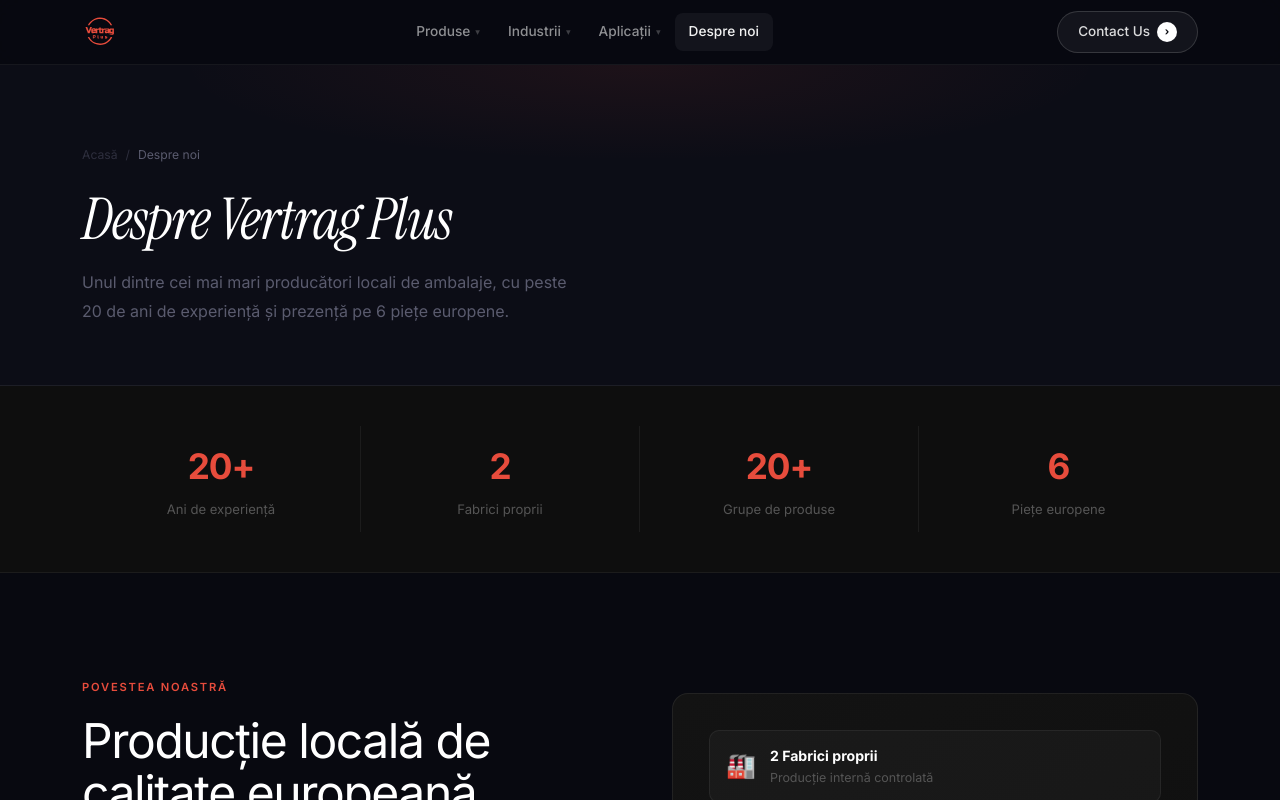
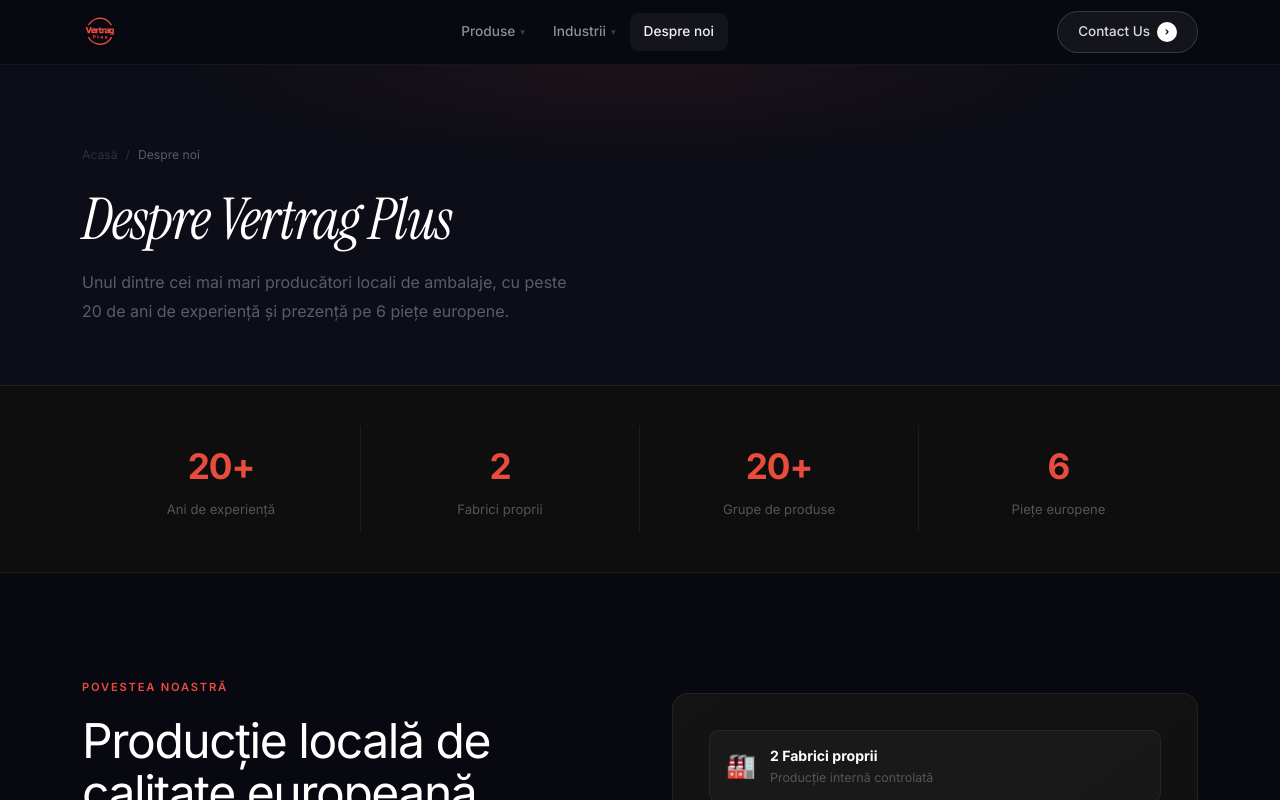
Before and after one commit to nelu11221/vertrag, a React (Create React App) app: page /despre in a window 1280 px wide. Shown: the top 800 px of the page. Built offline with nearby package versions, Linux system fonts and the light colour scheme.

Commit message:
Ready for deployment

```diff
--- a/src/App.js
+++ b/src/App.js
@@ -7,7 +7,6 @@ import ScrollToTop from './components/ScrollToTop';
 import Home from './pages/Home';
 import Produse from './pages/Produse';
 import Industrii from './pages/Industrii';
-import Aplicatii from './pages/Aplicatii';
 import Despre from './pages/Despre';
 
 function App() {
@@ -22,8 +21,6 @@ function App() {
           <Route path="/produse/:slug" element={<Produse />} />
           <Route path="/industrii" element={<Industrii />} />
           <Route path="/industrii/:slug" element={<Industrii />} />
-          <Route path="/aplicatii" element={<Aplicatii />} />
-          <Route path="/aplicatii/:slug" element={<Aplicatii />} />
           <Route path="/despre" element={<Despre />} />
         </Routes>
       </main>
--- a/src/components/Footer.css
+++ b/src/components/Footer.css
@@ -7,7 +7,7 @@
 
 .footer-grid {
   display: grid;
-  grid-template-columns: 2.2fr 1fr 1fr 1fr;
+  grid-template-columns: 2.2fr 1fr 1fr ;
   gap: 52px;
   padding-bottom: 56px;
   border-bottom: 1px solid rgba(255,255,255,0.06);
--- a/src/components/Footer.js
+++ b/src/components/Footer.js
@@ -5,7 +5,6 @@ import './Footer.css';
 export default function Footer() {
   return (
     <footer className="footer">
-      <div className="footer-top-line" />
       <div className="container">
         <div className="footer-grid">
 
@@ -45,18 +44,6 @@ export default function Footer() {
             </ul>
           </div>
 
-          <div className="footer-col">
-            <h4>Aplicații</h4>
-            <ul>
-              <li><Link to="/aplicatii/vacuum">Vacuum</Link></li>
-              <li><Link to="/aplicatii/flow-pack">Flow Pack</Link></li>
-              <li><Link to="/aplicatii/atm">Atmosferă Protectoare</Link></li>
-              <li><Link to="/aplicatii/skin">Skin</Link></li>
-              <li><Link to="/aplicatii/stretch">Stretch</Link></li>
-              <li><Link to="/aplicatii/termocontractie">Termocontracție</Link></li>
-            </ul>
-          </div>
-
         </div>
 
         <div className="footer-bottom">
--- a/src/components/Navbar.js
+++ b/src/components/Navbar.js
@@ -19,15 +19,6 @@ const INDUSTRII = [
   { label: 'Panificație & Cofetărie', sub: 'Flow-pack & folii termosudabile', slug: 'panificatie' },
   { label: 'HoReCa & Catering', sub: 'Porționare și prezentare premium', slug: 'horeca' },
   { label: 'Non-Food & Auto', sub: 'Industrie & automotive', slug: 'non-food' },
-];
-
-const APLICATII = [
-  { label: 'Vacuum', sub: 'Eliminarea aerului din ambalaj', slug: 'vacuum' },
-  { label: 'Flow Pack', sub: 'Ambalare continuă în folie', slug: 'flow-pack' },
-  { label: 'Atmosferă Protectoare', sub: 'Gaze protective pentru prospețime', slug: 'atm' },
-  { label: 'Skin', sub: 'Film mulat pe produs, look premium', slug: 'skin' },
-  { label: 'Stretch', sub: 'Forme neregulate, aplicare simplă', slug: 'stretch' },
-  { label: 'Termocontracție', sub: 'Folie contractată prin căldură', slug: 'termocontractie' },
 ];
 
 export default function Navbar() {
@@ -61,9 +52,9 @@ export default function Navbar() {
       <div className="container">
         <div className="navbar-inner">
 
-        <Link to="/" className="navbar-logo">
+          <Link to="/" className="navbar-logo">
             <img src="/images/logo.svg" alt="Vertrag Plus" style={{ height: 36 }} />
-        </Link>
+          </Link>
 
           <ul className="navbar-nav">
             <li className="nav-item">
@@ -77,12 +68,6 @@ export default function Navbar() {
                 Industrii <span className="nav-arrow">▾</span>
               </span>
               <Dropdown items={INDUSTRII} link="/industrii" label="Toate industriile" />
-            </li>
-            <li className="nav-item">
-              <span className={`nav-link ${isActive('/aplicatii') ? 'active' : ''}`}>
-                Aplicații <span className="nav-arrow">▾</span>
-              </span>
-              <Dropdown items={APLICATII} link="/aplicatii" label="Toate aplicațiile" narrow />
             </li>
             <li className="nav-item">
               <Link to="/despre" className={`nav-link ${isActive('/despre') ? 'active' : ''}`}>
@@ -110,7 +95,6 @@ export default function Navbar() {
           {[
             { key: 'produse', label: 'Produse', items: PRODUSE, link: '/produse' },
             { key: 'industrii', label: 'Industrii', items: INDUSTRII, link: '/industrii' },
-            { key: 'aplicatii', label: 'Aplicații', items: APLICATII, link: '/aplicatii' },
           ].map(({ key, label, items, link }) => (
             <div key={key}>
               <div className="mobile-nav-link" onClick={() => toggle(key)}>
```
